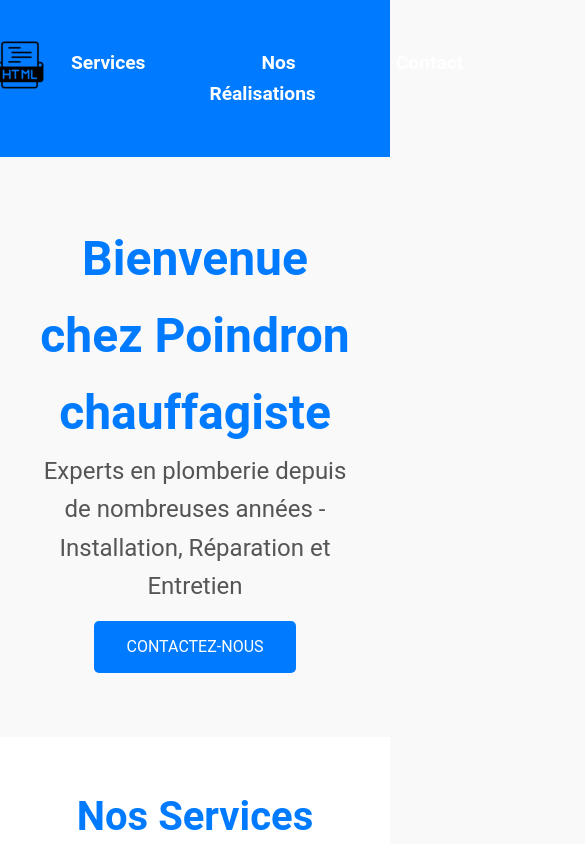
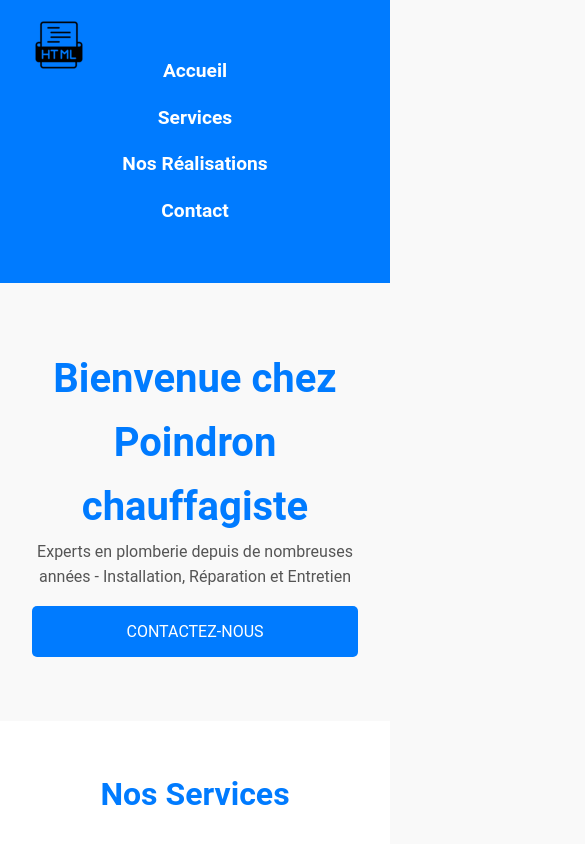
Before and after one commit to ethangomes8/poindron.github.io, a plain HTML site: page index.html in a window 390 px wide. Shown: the top 844 px of the page, 585 px wide, since content can reach past the window. Drawn offline with Linux system fonts and the light colour scheme; some packages are replaced by stand-ins of ours; a script that the page names is missing.

Commit message:
responsive

```diff
--- a/maquette-plombier2.css
+++ b/maquette-plombier2.css
@@ -1,4 +1,6 @@
+@media screen {
 
+}
 * {
     margin: 0;
     padding: 0;
@@ -462,3 +464,67 @@ footer p {
     transform: translateY(0);
     box-shadow: 0 4px 6px rgba(0, 0, 0, 0.1);
 }
+
+
+/* Responsive */
+
+
+@media screen and (max-width: 768px) {
+    #logo {
+        width: 20%;
+        top: 10px;
+    }
+
+    nav ul {
+        flex-direction: column;
+        align-items: center;
+    }
+
+    nav ul li {
+        margin: 0.5rem 0;
+    }
+
+    .service-grid, .testimonial-grid, .contact-grid, .realisation-grid {
+        flex-direction: column;
+        align-items: center;
+    }
+
+    .service-item, .testimonial-item, .contact-item, .realisation-item {
+        width: 90%;
+        margin-bottom: 2rem;
+    }
+
+    #intro h1 {
+        font-size: 2.5rem;
+    }
+
+    #intro p, .contact-form label, .contact-form input, .contact-form textarea {
+        font-size: 1rem;
+    }
+
+    .btn-primary {
+        width: 100%;
+    }
+
+    #cta h2 {
+        font-size: 2rem;
+    }
+
+    footer p {
+        font-size: 0.9rem;
+    }
+}
+
+@media screen and (max-width: 480px) {
+    #logo {
+        width: 30%;
+    }
+
+    #services h2, #testimonials h2, #contact h2, #realisations h2 {
+        font-size: 2rem;
+    }
+
+    .avis-btn {
+        font-size: 1rem;
+    }
+}
```
